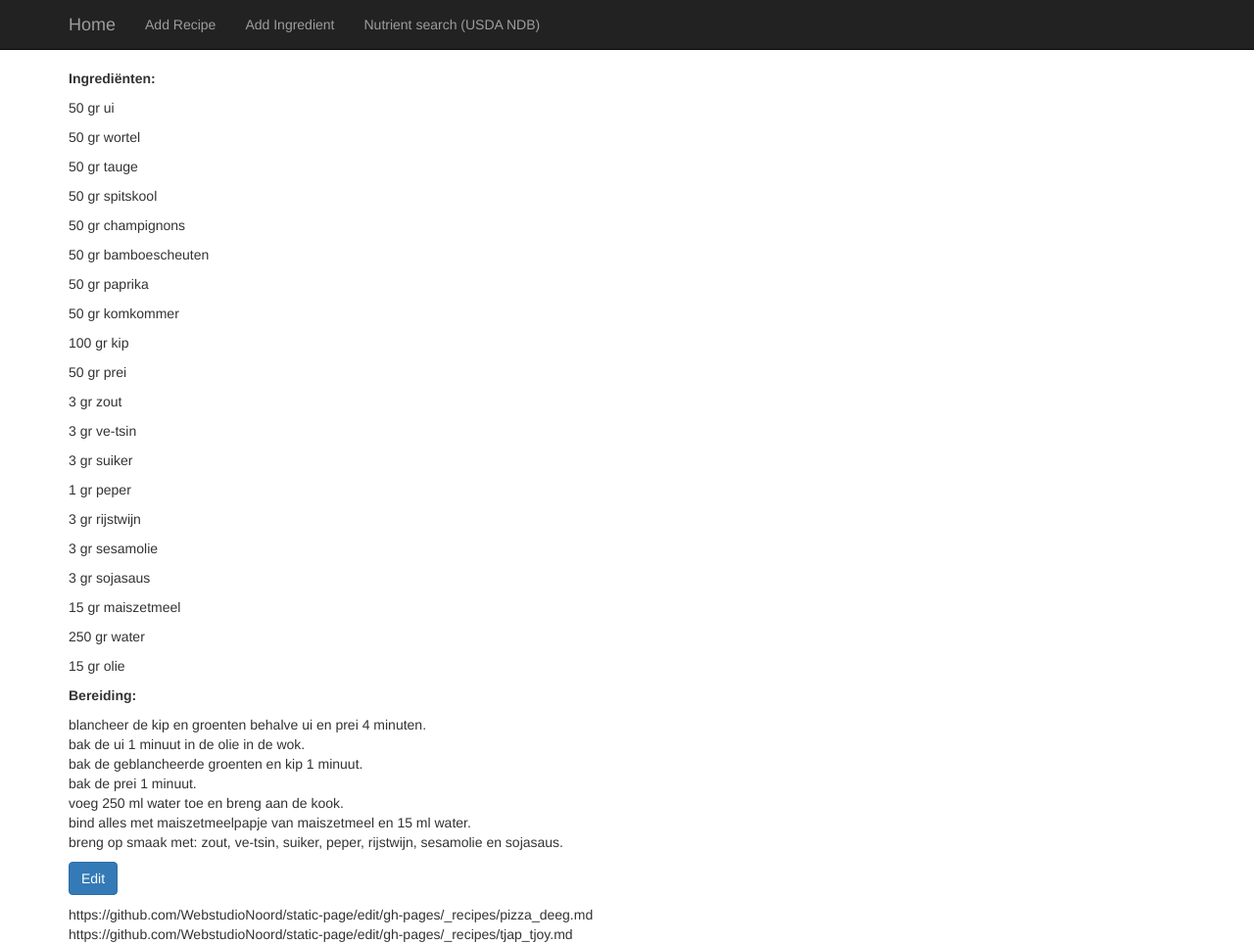
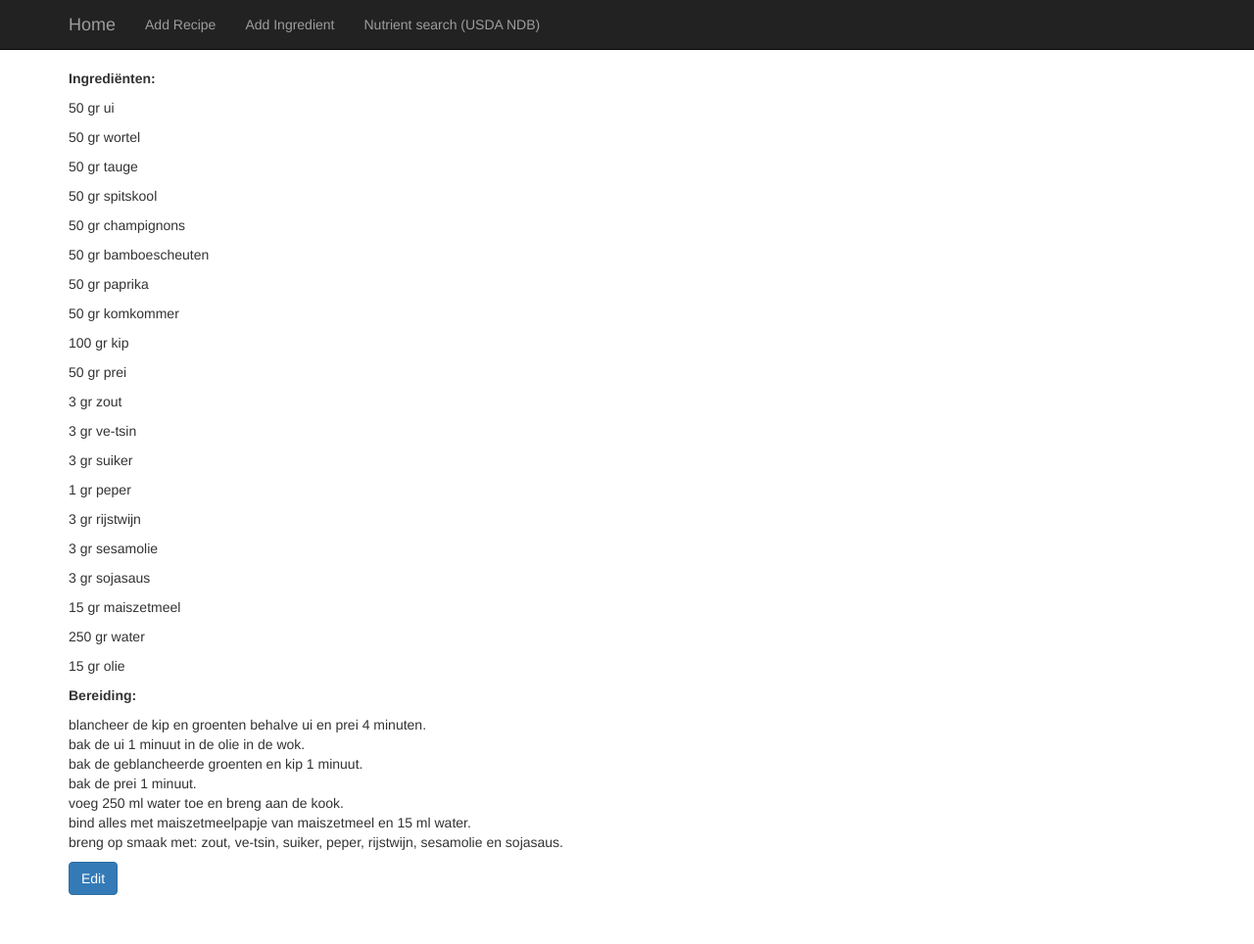
Before and after one commit to WebstudioNoord/static-page, a Jekyll site: the page built from _recipes/tjap_tjoy.md, in a window 1280 px wide and 964 px high. Shown: the whole window at 98% size. Built offline with Jekyll 4.4.1, drawn with Linux system fonts in a browser that asks for light colours; nearby versions of some CDN libraries.

Commit message:
Update default.html

```diff
--- a/_layouts/default.html
+++ b/_layouts/default.html
@@ -84,9 +84,7 @@
 {{ content }}
 
 {% if page.is_post %}
-<p><a href="https://github.com/WebstudioNoord/static-page/edit/gh-pages/_recipes/pizza_deeg.md" class="btn btn-primary" role="button">Edit</a></p>
-https://github.com/WebstudioNoord/static-page/edit/gh-pages/_recipes/pizza_deeg.md<br />
-https://github.com/WebstudioNoord/static-page/edit/gh-pages/{{page.relative_path}}<br />
+<p><a href="https://github.com/WebstudioNoord/static-page/edit/gh-pages/{{page.relative_path}}" class="btn btn-primary" role="button" target="_blank">Edit</a></p>
 {% endif %}
 
 </div>
```
